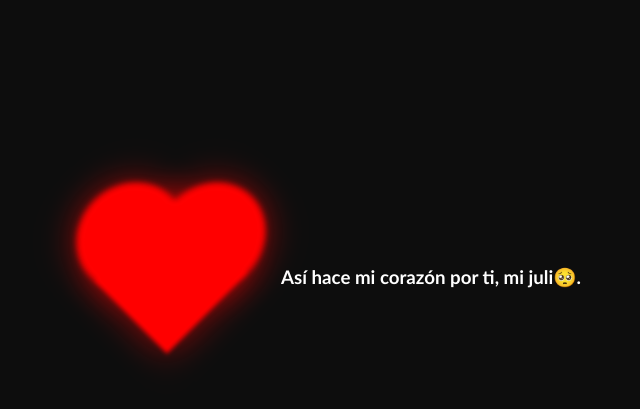
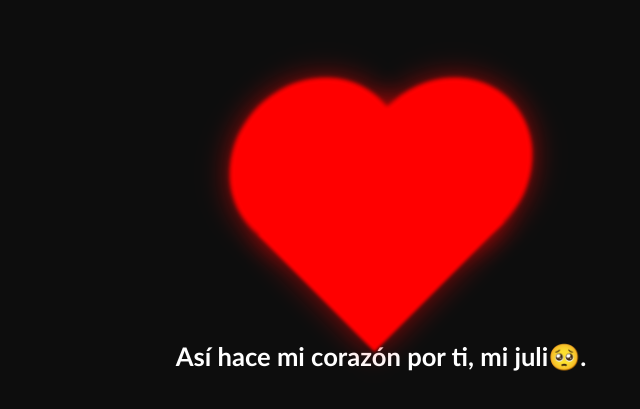
Before and after one commit to DanniCam20/CorazonJ, a plain HTML site: page index.html in a window 1280 px wide. Shown: the part 123-532 px from the top of the page, without its empty margins (259-899 px from the left). Drawn offline with Linux system fonts and the light colour scheme.

Commit message:
Update style.css

```diff
--- a/style.css
+++ b/style.css
@@ -3,41 +3,42 @@ body {
   height: 100vh;
   background: #0d0d0d;
   display: flex;
+  flex-direction: column;
   justify-content: center;
   align-items: center;
 }
 
 .heart {
   position: relative;
-  width: 100px;
-  height: 90px;
+  width: 20vmin;
+  height: 18vmin;
   background: red;
   transform: rotate(-45deg);
   animation: beat 1.5s infinite;
-  box-shadow: 0 0 30px rgba(255, 0, 0, 0.6);
-  filter: blur(2px);
+  box-shadow: 0 0 3vmin rgba(255, 0, 0, 0.6);
+  filter: blur(0.2vmin);
 }
 
 .heart::before,
 .heart::after {
   content: "";
   position: absolute;
-  width: 100px;
-  height: 90px;
+  width: 20vmin;
+  height: 18vmin;
   background: red;
   border-radius: 50%;
-  filter: blur(2px);
-  box-shadow: 0 0 30px rgba(255, 0, 0, 0.6);
+  filter: blur(0.2vmin);
+  box-shadow: 0 0 3vmin rgba(255, 0, 0, 0.6);
 }
 
 .heart::before {
-  top: -50px;
+  top: -10vmin;
   left: 0;
 }
 
 .heart::after {
-  left: 50px;
   top: 0;
+  left: 10vmin;
 }
 
 @keyframes beat {
@@ -55,10 +56,17 @@ body {
   }
 }
 
-H3{
-   color: white ;
+H3 {
+  color: white;
   font-family: 'Trebuchet MS', 'Lucida Sans Unicode', 'Lucida Grande', 'Lucida Sans', Arial, sans-serif;
   text-align: center;
-  padding: 50px;
-  margin: 10px;
+  margin-top: 5vh;
+  padding: 0 5vw;
+  font-size: 4vw;
 }
+
+@media (min-width: 768px) {
+  H3 {
+    font-size: 2vw;
+  }
+}
```
